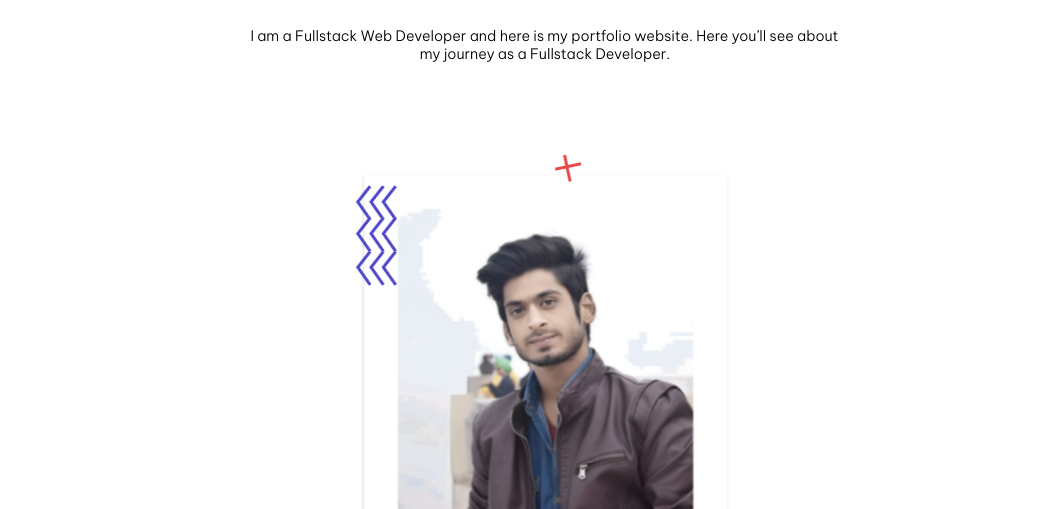
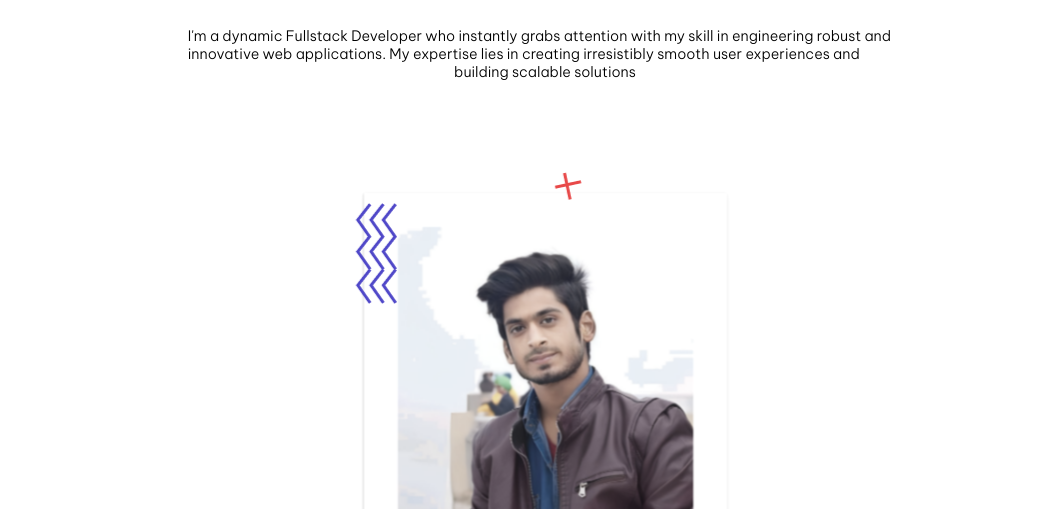
Before and after one commit to rais17/Portfolio, a plain HTML site: page index.html in a window 1280 px wide. Shown: the part 291-800 px from the top of the page, without its empty margins (95-1137 px from the left). Drawn offline with nearby package versions, Linux system fonts and the light colour scheme.

Commit message:
Update index.html

```diff
--- a/index.html
+++ b/index.html
@@ -38,8 +38,7 @@
             </div>
 
             <div class="hero-section-description">
-              I am a Fullstack Web Developer and here is my portfolio website. Here
-              you’ll see about my journey as a Fullstack Developer.
+              I'm a dynamic Fullstack Developer who instantly grabs attention with my skill in engineering robust and innovative web applications. My expertise lies in creating irresistibly smooth user experiences and building scalable solutions
             </div>
 
             <a href="https://drive.google.com/file/d/1FyxUmpet5Uyfu2WV_YTH9LZgEuaiDlNz/view?usp=sharing" target="_blank">
```
